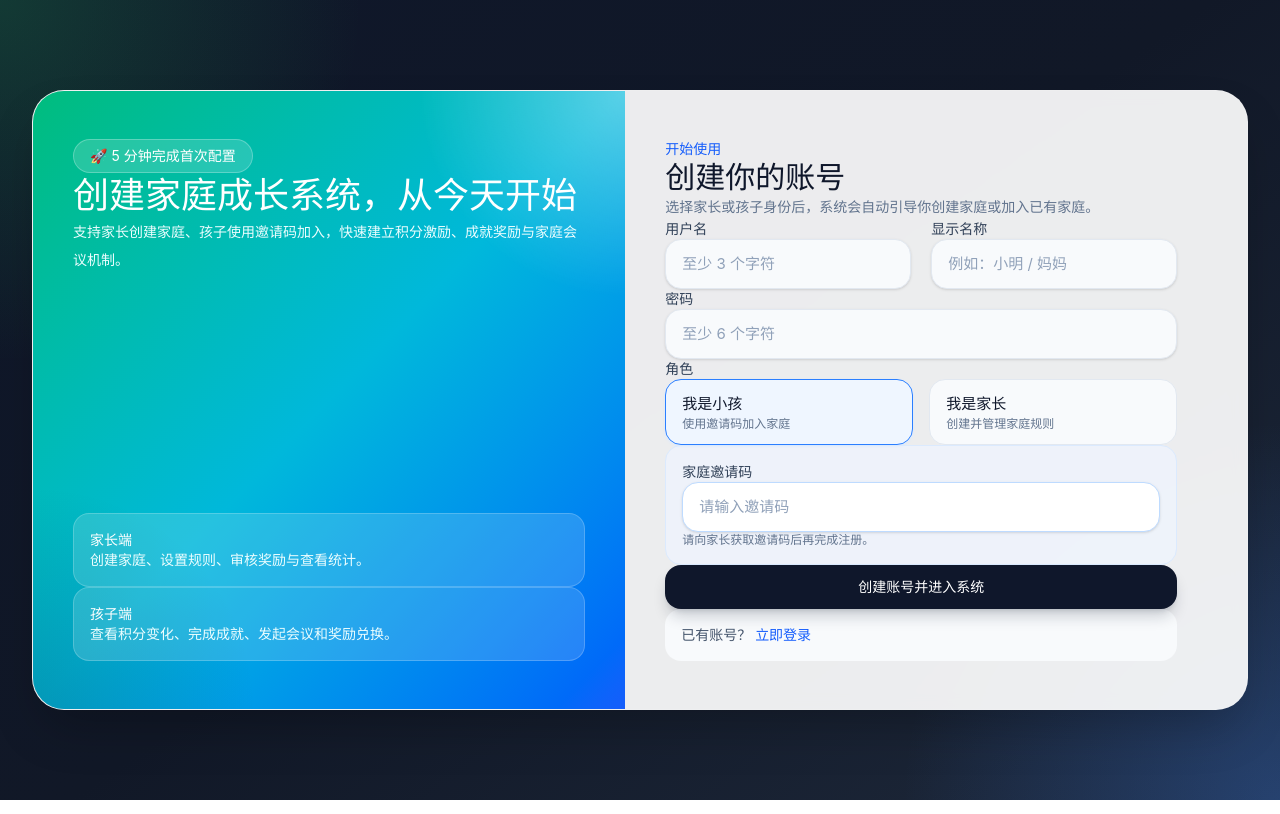
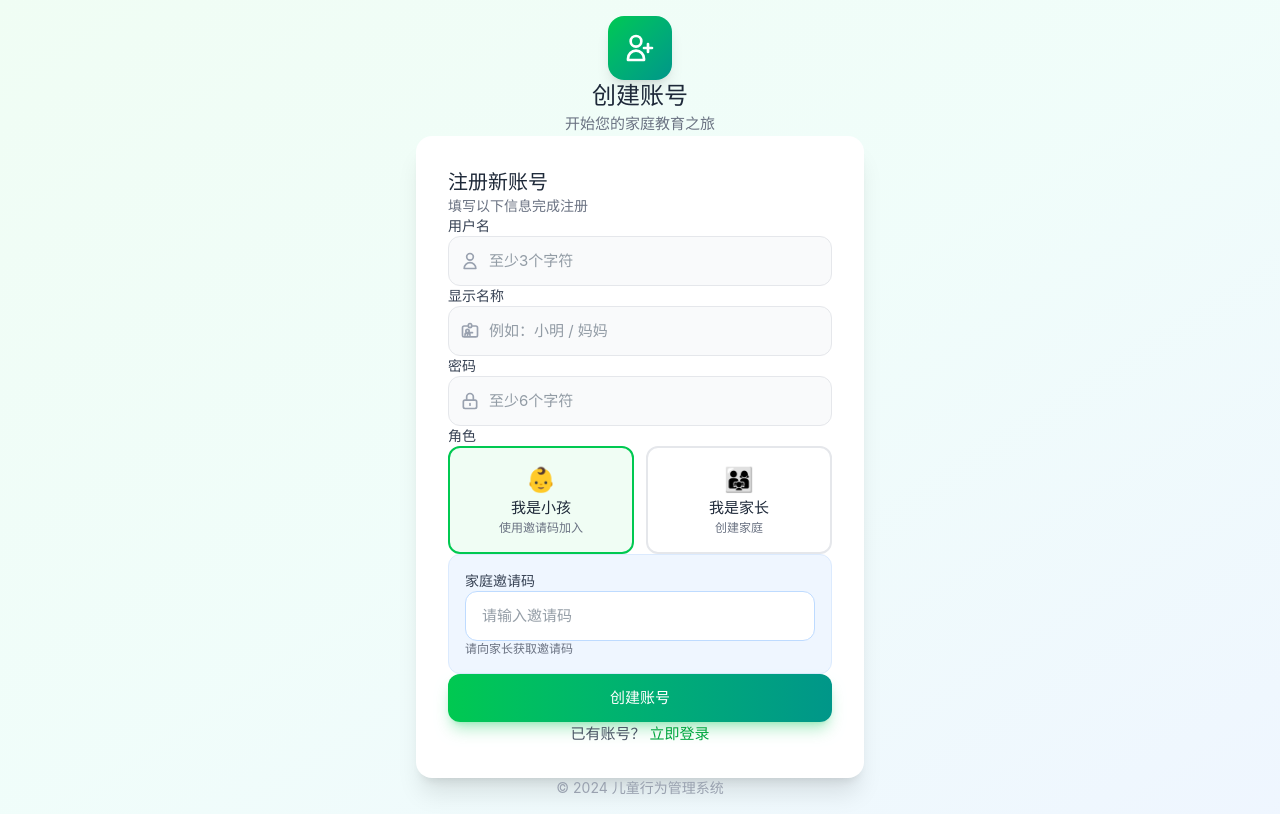
Before and after one commit to Disda-coding/children-behavior-system, a Vue app in the folder frontend/: page /register in a window 1280 px wide. Built offline with nearby package versions, Linux system fonts and the light colour scheme; no server answers.

Commit message:
feat: 美化登录和注册页面，采用现代化卡片式设计

```diff
--- a/frontend/src/views/LoginView.vue
+++ b/frontend/src/views/LoginView.vue
@@ -1,92 +1,95 @@
 <template>
-  <div class="relative min-h-screen overflow-hidden bg-slate-950">
-    <div class="absolute inset-0 bg-[radial-gradient(circle_at_top_left,_rgba(56,189,248,0.28),_transparent_28%),radial-gradient(circle_at_bottom_right,_rgba(168,85,247,0.26),_transparent_24%),linear-gradient(135deg,_#0f172a,_#1e293b_55%,_#111827)]"></div>
-    <div class="relative mx-auto flex min-h-screen max-w-7xl items-center px-4 py-10 sm:px-6 lg:px-8">
-      <div class="grid w-full overflow-hidden rounded-[32px] border border-white/10 bg-white/90 shadow-2xl backdrop-blur md:grid-cols-[1.08fr_0.92fr]">
-        <section class="relative hidden overflow-hidden bg-slate-900 px-10 py-12 text-white md:flex md:flex-col md:justify-between">
-          <div class="absolute inset-0 bg-[radial-gradient(circle_at_top_left,_rgba(59,130,246,0.45),_transparent_35%),radial-gradient(circle_at_bottom_right,_rgba(236,72,153,0.28),_transparent_30%)]"></div>
-          <div class="relative">
-            <div class="inline-flex items-center gap-2 rounded-full border border-white/15 bg-white/10 px-4 py-1.5 text-sm text-blue-100">
-              🌟 儿童行为管理与激励系统
+  <div class="min-h-screen flex items-center justify-center bg-gradient-to-br from-blue-50 via-indigo-50 to-purple-50 p-4">
+    <div class="w-full max-w-md">
+      <!-- Logo 区域 -->
+      <div class="text-center mb-8">
+        <div class="inline-flex items-center justify-center w-16 h-16 bg-gradient-to-br from-blue-500 to-purple-600 rounded-2xl shadow-lg mb-4">
+          <svg class="w-8 h-8 text-white" fill="none" stroke="currentColor" viewBox="0 0 24 24">
+            <path stroke-linecap="round" stroke-linejoin="round" stroke-width="2" d="M12 6.253v13m0-13C10.832 5.477 9.246 5 7.5 5S4.168 5.477 3 6.253v13C4.168 18.477 5.754 18 7.5 18s3.332.477 4.5 1.253m0-13C13.168 5.477 14.754 5 16.5 5c1.747 0 3.332.477 4.5 1.253v13C19.832 18.477 18.247 18 16.5 18c-1.746 0-3.332.477-4.5 1.253" />
+          </svg>
         </div>
-            <h1 class="mt-6 text-4xl font-bold leading-tight">让每一次好习惯，都被认真看见</h1>
-            <p class="mt-4 max-w-lg text-sm leading-7 text-slate-200">
-              通过积分、成就和奖励兑换，把家庭教育变成更轻松、更有参与感的成长旅程。
-            </p>
+        <h1 class="text-2xl font-bold text-gray-800">儿童行为管理系统</h1>
+        <p class="text-gray-500 mt-1">让每一次好习惯都被看见</p>
       </div>
 
-          <div class="relative grid gap-4 sm:grid-cols-3">
-            <div class="rounded-2xl border border-white/10 bg-white/10 p-4">
-              <p class="text-xs uppercase tracking-[0.28em] text-slate-300">实时</p>
-              <p class="mt-2 text-lg font-semibold">积分反馈</p>
-            </div>
-            <div class="rounded-2xl border border-white/10 bg-white/10 p-4">
-              <p class="text-xs uppercase tracking-[0.28em] text-slate-300">趣味</p>
-              <p class="mt-2 text-lg font-semibold">成就动画</p>
-            </div>
-            <div class="rounded-2xl border border-white/10 bg-white/10 p-4">
-              <p class="text-xs uppercase tracking-[0.28em] text-slate-300">协作</p>
-              <p class="mt-2 text-lg font-semibold">家庭共育</p>
-            </div>
-          </div>
-        </section>
-
-        <section class="px-6 py-8 sm:px-8 lg:px-10 lg:py-12">
-          <div class="mx-auto w-full max-w-md">
-            <div class="mb-8">
-              <p class="text-sm font-medium text-blue-600">欢迎回来</p>
-              <h2 class="mt-2 text-3xl font-bold text-slate-900">登录你的成长空间</h2>
-              <p class="mt-3 text-sm leading-6 text-slate-500">
-                家长可管理规则和奖励，孩子可查看积分、成就与家庭会议安排。
-              </p>
+      <!-- 登录卡片 -->
+      <div class="bg-white rounded-2xl shadow-xl p-8">
+        <div class="mb-6">
+          <h2 class="text-xl font-semibold text-gray-800">欢迎回来</h2>
+          <p class="text-sm text-gray-500 mt-1">请登录您的账号</p>
         </div>
 
         <form @submit.prevent="handleLogin" class="space-y-5">
           <div>
-                <label class="mb-2 block text-sm font-medium text-slate-700">用户名</label>
+            <label class="block text-sm font-medium text-gray-700 mb-2">用户名</label>
+            <div class="relative">
+              <div class="absolute inset-y-0 left-0 pl-3 flex items-center pointer-events-none">
+                <svg class="h-5 w-5 text-gray-400" fill="none" stroke="currentColor" viewBox="0 0 24 24">
+                  <path stroke-linecap="round" stroke-linejoin="round" stroke-width="2" d="M16 7a4 4 0 11-8 0 4 4 0 018 0zM12 14a7 7 0 00-7 7h14a7 7 0 00-7-7z" />
+                </svg>
+              </div>
               <input
                 v-model="form.username"
                 type="text"
                 required
-                  class="w-full rounded-2xl border border-slate-200 bg-slate-50 px-4 py-3 text-slate-800 shadow-sm outline-none transition-all placeholder:text-slate-400 focus:border-blue-400 focus:bg-white focus:ring-4 focus:ring-blue-100"
+                class="w-full pl-10 pr-4 py-3 border border-gray-200 rounded-xl focus:ring-2 focus:ring-blue-500 focus:border-transparent transition-all bg-gray-50 focus:bg-white"
                 placeholder="请输入用户名"
               />
             </div>
+          </div>
 
           <div>
-                <label class="mb-2 block text-sm font-medium text-slate-700">密码</label>
+            <label class="block text-sm font-medium text-gray-700 mb-2">密码</label>
+            <div class="relative">
+              <div class="absolute inset-y-0 left-0 pl-3 flex items-center pointer-events-none">
+                <svg class="h-5 w-5 text-gray-400" fill="none" stroke="currentColor" viewBox="0 0 24 24">
+                  <path stroke-linecap="round" stroke-linejoin="round" stroke-width="2" d="M12 15v2m-6 4h12a2 2 0 002-2v-6a2 2 0 00-2-2H6a2 2 0 00-2 2v6a2 2 0 002 2zm10-10V7a4 4 0 00-8 0v4h8z" />
+                </svg>
+              </div>
               <input
                 v-model="form.password"
                 type="password"
                 required
-                  class="w-full rounded-2xl border border-slate-200 bg-slate-50 px-4 py-3 text-slate-800 shadow-sm outline-none transition-all placeholder:text-slate-400 focus:border-blue-400 focus:bg-white focus:ring-4 focus:ring-blue-100"
+                class="w-full pl-10 pr-4 py-3 border border-gray-200 rounded-xl focus:ring-2 focus:ring-blue-500 focus:border-transparent transition-all bg-gray-50 focus:bg-white"
                 placeholder="请输入密码"
               />
             </div>
+          </div>
 
-              <div v-if="error" class="rounded-2xl border border-red-100 bg-red-50 px-4 py-3 text-sm text-red-700">
+          <div v-if="error" class="p-3 bg-red-50 border border-red-100 rounded-xl text-sm text-red-600">
             {{ error }}
           </div>
 
           <button
             type="submit"
             :disabled="loading"
-                class="w-full rounded-2xl bg-slate-900 py-3 text-sm font-semibold text-white shadow-lg shadow-slate-900/20 transition-all hover:bg-blue-600 disabled:cursor-not-allowed disabled:opacity-60 btn-animate"
+            class="w-full bg-gradient-to-r from-blue-500 to-purple-600 text-white py-3 rounded-xl font-medium hover:from-blue-600 hover:to-purple-700 focus:outline-none focus:ring-2 focus:ring-blue-500 focus:ring-offset-2 transition-all disabled:opacity-50 disabled:cursor-not-allowed shadow-lg shadow-blue-500/30"
           >
-                <span v-if="loading">登录中...</span>
-                <span v-else>进入系统</span>
+            <span v-if="loading" class="flex items-center justify-center">
+              <svg class="animate-spin -ml-1 mr-3 h-5 w-5 text-white" fill="none" viewBox="0 0 24 24">
+                <circle class="opacity-25" cx="12" cy="12" r="10" stroke="currentColor" stroke-width="4"></circle>
+                <path class="opacity-75" fill="currentColor" d="M4 12a8 8 0 018-8V0C5.373 0 0 5.373 0 12h4zm2 5.291A7.962 7.962 0 014 12H0c0 3.042 1.135 5.824 3 7.938l3-2.647z"></path>
+              </svg>
+              登录中...
+            </span>
+            <span v-else>登录</span>
           </button>
         </form>
 
-            <div class="mt-8 rounded-2xl bg-slate-50 px-4 py-4 text-sm text-slate-600">
+        <div class="mt-6 text-center">
+          <p class="text-gray-600">
             还没有账号？
-              <router-link to="/register" class="font-semibold text-blue-600 hover:text-blue-700">
+            <router-link to="/register" class="text-blue-600 hover:text-blue-700 font-medium">
               立即注册
             </router-link>
+          </p>
         </div>
       </div>
-        </section>
-      </div>
+
+      <!-- 底部信息 -->
+      <p class="text-center text-gray-400 text-sm mt-8">
+        © 2024 儿童行为管理系统
+      </p>
     </div>
   </div>
 </template>
--- a/frontend/src/views/RegisterView.vue
+++ b/frontend/src/views/RegisterView.vue
@@ -1,160 +1,173 @@
 <template>
-  <div class="relative min-h-screen overflow-hidden bg-slate-950">
-    <div class="absolute inset-0 bg-[radial-gradient(circle_at_top_left,_rgba(34,197,94,0.2),_transparent_24%),radial-gradient(circle_at_bottom_right,_rgba(59,130,246,0.28),_transparent_25%),linear-gradient(145deg,_#0f172a,_#111827_50%,_#1e293b)]"></div>
-    <div class="relative mx-auto flex min-h-screen max-w-7xl items-center px-4 py-10 sm:px-6 lg:px-8">
-      <div class="grid w-full overflow-hidden rounded-[32px] border border-white/10 bg-white/92 shadow-2xl backdrop-blur md:grid-cols-[1fr_1.05fr]">
-        <section class="relative hidden overflow-hidden bg-gradient-to-br from-emerald-500 via-cyan-500 to-blue-600 px-10 py-12 text-white md:flex md:flex-col md:justify-between">
-          <div class="absolute inset-0 bg-[radial-gradient(circle_at_top_right,_rgba(255,255,255,0.35),_transparent_24%),radial-gradient(circle_at_bottom_left,_rgba(15,23,42,0.2),_transparent_26%)]"></div>
-          <div class="relative">
-            <div class="inline-flex items-center gap-2 rounded-full border border-white/25 bg-white/15 px-4 py-1.5 text-sm">
-              🚀 5 分钟完成首次配置
+  <div class="min-h-screen flex items-center justify-center bg-gradient-to-br from-green-50 via-teal-50 to-blue-50 p-4">
+    <div class="w-full max-w-md">
+      <!-- Logo 区域 -->
+      <div class="text-center mb-8">
+        <div class="inline-flex items-center justify-center w-16 h-16 bg-gradient-to-br from-green-500 to-teal-600 rounded-2xl shadow-lg mb-4">
+          <svg class="w-8 h-8 text-white" fill="none" stroke="currentColor" viewBox="0 0 24 24">
+            <path stroke-linecap="round" stroke-linejoin="round" stroke-width="2" d="M18 9v3m0 0v3m0-3h3m-3 0h-3m-2-5a4 4 0 11-8 0 4 4 0 018 0zM3 20a6 6 0 0112 0v1H3v-1z" />
+          </svg>
         </div>
-            <h1 class="mt-6 text-4xl font-bold leading-tight">创建家庭成长系统，从今天开始</h1>
-            <p class="mt-4 max-w-lg text-sm leading-7 text-cyan-50">
-              支持家长创建家庭、孩子使用邀请码加入，快速建立积分激励、成就奖励与家庭会议机制。
-            </p>
+        <h1 class="text-2xl font-bold text-gray-800">创建账号</h1>
+        <p class="text-gray-500 mt-1">开始您的家庭教育之旅</p>
       </div>
 
-          <div class="relative space-y-4">
-            <div class="rounded-2xl border border-white/20 bg-white/15 p-4">
-              <p class="text-sm font-semibold">家长端</p>
-              <p class="mt-1 text-sm text-cyan-50">创建家庭、设置规则、审核奖励与查看统计。</p>
-            </div>
-            <div class="rounded-2xl border border-white/20 bg-white/15 p-4">
-              <p class="text-sm font-semibold">孩子端</p>
-              <p class="mt-1 text-sm text-cyan-50">查看积分变化、完成成就、发起会议和奖励兑换。</p>
-            </div>
-          </div>
-        </section>
-
-        <section class="px-6 py-8 sm:px-8 lg:px-10 lg:py-12">
-          <div class="mx-auto w-full max-w-lg">
-            <div class="mb-8">
-              <p class="text-sm font-medium text-blue-600">开始使用</p>
-              <h2 class="mt-2 text-3xl font-bold text-slate-900">创建你的账号</h2>
-              <p class="mt-3 text-sm leading-6 text-slate-500">
-                选择家长或孩子身份后，系统会自动引导你创建家庭或加入已有家庭。
-              </p>
+      <!-- 注册卡片 -->
+      <div class="bg-white rounded-2xl shadow-xl p-8">
+        <div class="mb-6">
+          <h2 class="text-xl font-semibold text-gray-800">注册新账号</h2>
+          <p class="text-sm text-gray-500 mt-1">填写以下信息完成注册</p>
         </div>
 
-            <form @submit.prevent="handleRegister" class="space-y-5">
-              <div class="grid gap-5 sm:grid-cols-2">
+        <form @submit.prevent="handleRegister" class="space-y-4">
           <div>
-                  <label class="mb-2 block text-sm font-medium text-slate-700">用户名</label>
+            <label class="block text-sm font-medium text-gray-700 mb-2">用户名</label>
+            <div class="relative">
+              <div class="absolute inset-y-0 left-0 pl-3 flex items-center pointer-events-none">
+                <svg class="h-5 w-5 text-gray-400" fill="none" stroke="currentColor" viewBox="0 0 24 24">
+                  <path stroke-linecap="round" stroke-linejoin="round" stroke-width="2" d="M16 7a4 4 0 11-8 0 4 4 0 018 0zM12 14a7 7 0 00-7 7h14a7 7 0 00-7-7z" />
+                </svg>
+              </div>
               <input
                 v-model="form.username"
                 type="text"
                 required
                 minlength="3"
-                    class="w-full rounded-2xl border border-slate-200 bg-slate-50 px-4 py-3 text-slate-800 shadow-sm outline-none transition-all placeholder:text-slate-400 focus:border-blue-400 focus:bg-white focus:ring-4 focus:ring-blue-100"
-                    placeholder="至少 3 个字符"
+                class="w-full pl-10 pr-4 py-3 border border-gray-200 rounded-xl focus:ring-2 focus:ring-green-500 focus:border-transparent transition-all bg-gray-50 focus:bg-white"
+                placeholder="至少3个字符"
               />
+            </div>
           </div>
 
           <div>
-                  <label class="mb-2 block text-sm font-medium text-slate-700">显示名称</label>
+            <label class="block text-sm font-medium text-gray-700 mb-2">显示名称</label>
+            <div class="relative">
+              <div class="absolute inset-y-0 left-0 pl-3 flex items-center pointer-events-none">
+                <svg class="h-5 w-5 text-gray-400" fill="none" stroke="currentColor" viewBox="0 0 24 24">
+                  <path stroke-linecap="round" stroke-linejoin="round" stroke-width="2" d="M10 6H5a2 2 0 00-2 2v9a2 2 0 002 2h14a2 2 0 002-2V8a2 2 0 00-2-2h-5m-4 0V5a2 2 0 114 0v1m-4 0a2 2 0 104 0m-5 8a2 2 0 100-4 2 2 0 000 4zm0 0c1.306 0 2.417.835 2.83 2M9 14a3 3 0 00-3 3m3-3a3 3 0 013 3m-3 0v1m0-1a3 3 0 013-3m0 0h3m-3 0H9" />
+                </svg>
+              </div>
               <input
                 v-model="form.displayName"
                 type="text"
                 required
-                    class="w-full rounded-2xl border border-slate-200 bg-slate-50 px-4 py-3 text-slate-800 shadow-sm outline-none transition-all placeholder:text-slate-400 focus:border-blue-400 focus:bg-white focus:ring-4 focus:ring-blue-100"
+                class="w-full pl-10 pr-4 py-3 border border-gray-200 rounded-xl focus:ring-2 focus:ring-green-500 focus:border-transparent transition-all bg-gray-50 focus:bg-white"
                 placeholder="例如：小明 / 妈妈"
               />
             </div>
           </div>
 
           <div>
-                <label class="mb-2 block text-sm font-medium text-slate-700">密码</label>
+            <label class="block text-sm font-medium text-gray-700 mb-2">密码</label>
+            <div class="relative">
+              <div class="absolute inset-y-0 left-0 pl-3 flex items-center pointer-events-none">
+                <svg class="h-5 w-5 text-gray-400" fill="none" stroke="currentColor" viewBox="0 0 24 24">
+                  <path stroke-linecap="round" stroke-linejoin="round" stroke-width="2" d="M12 15v2m-6 4h12a2 2 0 002-2v-6a2 2 0 00-2-2H6a2 2 0 00-2 2v6a2 2 0 002 2zm10-10V7a4 4 0 00-8 0v4h8z" />
+                </svg>
+              </div>
               <input
                 v-model="form.password"
                 type="password"
                 required
                 minlength="6"
-                  class="w-full rounded-2xl border border-slate-200 bg-slate-50 px-4 py-3 text-slate-800 shadow-sm outline-none transition-all placeholder:text-slate-400 focus:border-blue-400 focus:bg-white focus:ring-4 focus:ring-blue-100"
-                  placeholder="至少 6 个字符"
+                class="w-full pl-10 pr-4 py-3 border border-gray-200 rounded-xl focus:ring-2 focus:ring-green-500 focus:border-transparent transition-all bg-gray-50 focus:bg-white"
+                placeholder="至少6个字符"
               />
+            </div>
           </div>
 
           <div>
-                <label class="mb-2 block text-sm font-medium text-slate-700">角色</label>
-                <div class="grid grid-cols-2 gap-4">
+            <label class="block text-sm font-medium text-gray-700 mb-2">角色</label>
+            <div class="grid grid-cols-2 gap-3">
               <button
                 type="button"
                 @click="form.role = 'child'"
                 :class="[
-                      'rounded-2xl border px-4 py-3 text-left transition-all',
+                  'flex flex-col items-center p-4 rounded-xl border-2 transition-all',
                   form.role === 'child'
-                        ? 'border-blue-500 bg-blue-50 shadow-sm shadow-blue-100'
-                        : 'border-slate-200 bg-slate-50 hover:border-blue-200 hover:bg-white'
+                    ? 'border-green-500 bg-green-50'
+                    : 'border-gray-200 hover:border-green-300 hover:bg-gray-50'
                 ]"
               >
-                    <p class="font-semibold text-slate-900">我是小孩</p>
-                    <p class="mt-1 text-xs text-slate-500">使用邀请码加入家庭</p>
+                <span class="text-2xl mb-1">👶</span>
+                <span class="font-medium text-gray-800">我是小孩</span>
+                <span class="text-xs text-gray-500">使用邀请码加入</span>
               </button>
               <button
                 type="button"
                 @click="form.role = 'parent'"
                 :class="[
-                      'rounded-2xl border px-4 py-3 text-left transition-all',
+                  'flex flex-col items-center p-4 rounded-xl border-2 transition-all',
                   form.role === 'parent'
-                        ? 'border-blue-500 bg-blue-50 shadow-sm shadow-blue-100'
-                        : 'border-slate-200 bg-slate-50 hover:border-blue-200 hover:bg-white'
+                    ? 'border-green-500 bg-green-50'
+                    : 'border-gray-200 hover:border-green-300 hover:bg-gray-50'
                 ]"
               >
-                    <p class="font-semibold text-slate-900">我是家长</p>
-                    <p class="mt-1 text-xs text-slate-500">创建并管理家庭规则</p>
+                <span class="text-2xl mb-1">👨‍👩‍👧</span>
+                <span class="font-medium text-gray-800">我是家长</span>
+                <span class="text-xs text-gray-500">创建家庭</span>
               </button>
             </div>
           </div>
 
-              <div v-if="form.role === 'parent'" class="rounded-2xl border border-emerald-100 bg-emerald-50/70 p-4">
-                <label class="mb-2 block text-sm font-medium text-slate-700">家庭名称</label>
+          <div v-if="form.role === 'parent'" class="p-4 bg-green-50 rounded-xl border border-green-100">
+            <label class="block text-sm font-medium text-gray-700 mb-2">家庭名称</label>
             <input
               v-model="form.familyName"
               type="text"
               required
-                  class="w-full rounded-2xl border border-emerald-200 bg-white px-4 py-3 text-slate-800 shadow-sm outline-none transition-all placeholder:text-slate-400 focus:border-emerald-400 focus:ring-4 focus:ring-emerald-100"
+              class="w-full px-4 py-3 border border-green-200 rounded-xl focus:ring-2 focus:ring-green-500 focus:border-transparent transition-all bg-white"
               placeholder="请输入家庭名称"
             />
-                <p class="mt-2 text-xs text-slate-500">注册后系统会生成邀请码，方便孩子加入。</p>
+            <p class="mt-2 text-xs text-gray-500">注册后会生成邀请码，方便孩子加入</p>
           </div>
 
-              <div v-if="form.role === 'child'" class="rounded-2xl border border-blue-100 bg-blue-50/70 p-4">
-                <label class="mb-2 block text-sm font-medium text-slate-700">家庭邀请码</label>
+          <div v-if="form.role === 'child'" class="p-4 bg-blue-50 rounded-xl border border-blue-100">
+            <label class="block text-sm font-medium text-gray-700 mb-2">家庭邀请码</label>
             <input
               v-model="form.inviteCode"
               type="text"
               required
-                  class="w-full rounded-2xl border border-blue-200 bg-white px-4 py-3 text-slate-800 shadow-sm outline-none transition-all placeholder:text-slate-400 focus:border-blue-400 focus:ring-4 focus:ring-blue-100"
+              class="w-full px-4 py-3 border border-blue-200 rounded-xl focus:ring-2 focus:ring-blue-500 focus:border-transparent transition-all bg-white"
               placeholder="请输入邀请码"
             />
-                <p class="mt-2 text-xs text-slate-500">请向家长获取邀请码后再完成注册。</p>
+            <p class="mt-2 text-xs text-gray-500">请向家长获取邀请码</p>
           </div>
 
-              <div v-if="error" class="rounded-2xl border border-red-100 bg-red-50 px-4 py-3 text-sm text-red-700">
-                <p class="font-medium">注册失败</p>
-                <p>{{ error }}</p>
+          <div v-if="error" class="p-3 bg-red-50 border border-red-100 rounded-xl text-sm text-red-600">
+            {{ error }}
           </div>
 
           <button
             type="submit"
             :disabled="loading"
-                class="w-full rounded-2xl bg-slate-900 py-3 text-sm font-semibold text-white shadow-lg shadow-slate-900/20 transition-all hover:bg-blue-600 disabled:cursor-not-allowed disabled:opacity-60 btn-animate"
+            class="w-full bg-gradient-to-r from-green-500 to-teal-600 text-white py-3 rounded-xl font-medium hover:from-green-600 hover:to-teal-700 focus:outline-none focus:ring-2 focus:ring-green-500 focus:ring-offset-2 transition-all disabled:opacity-50 disabled:cursor-not-allowed shadow-lg shadow-green-500/30"
           >
-                <span v-if="loading">注册中...</span>
-                <span v-else>创建账号并进入系统</span>
+            <span v-if="loading" class="flex items-center justify-center">
+              <svg class="animate-spin -ml-1 mr-3 h-5 w-5 text-white" fill="none" viewBox="0 0 24 24">
+                <circle class="opacity-25" cx="12" cy="12" r="10" stroke="currentColor" stroke-width="4"></circle>
+                <path class="opacity-75" fill="currentColor" d="M4 12a8 8 0 018-8V0C5.373 0 0 5.373 0 12h4zm2 5.291A7.962 7.962 0 014 12H0c0 3.042 1.135 5.824 3 7.938l3-2.647z"></path>
+              </svg>
+              注册中...
+            </span>
+            <span v-else>创建账号</span>
           </button>
         </form>
 
-            <div class="mt-8 rounded-2xl bg-slate-50 px-4 py-4 text-sm text-slate-600">
+        <div class="mt-6 text-center">
+          <p class="text-gray-600">
             已有账号？
-              <router-link to="/login" class="font-semibold text-blue-600 hover:text-blue-700">
+            <router-link to="/login" class="text-green-600 hover:text-green-700 font-medium">
               立即登录
             </router-link>
+          </p>
         </div>
       </div>
-        </section>
-      </div>
+
+      <!-- 底部信息 -->
+      <p class="text-center text-gray-400 text-sm mt-8">
+        © 2024 儿童行为管理系统
+      </p>
     </div>
   </div>
 </template>
@@ -221,8 +234,6 @@ const handleRegister = async () => {
       requestData.inviteCode = form.inviteCode;
     }
 
-    console.log('Register request:', requestData);
-
     const response = await authStore.register(requestData) as RegisterResponse;
 
     // 根据角色跳转到不同页面
@@ -233,7 +244,6 @@ const handleRegister = async () => {
     }
   } catch (err) {
     const viewError = err as ViewError;
-    console.error('Register error:', err);
     error.value = viewError.response?.data?.error || viewError.message || '注册失败，请检查网络连接后重试';
   } finally {
     loading.value = false;
```
Lines whose indentation alone changed are shown as unchanged.
